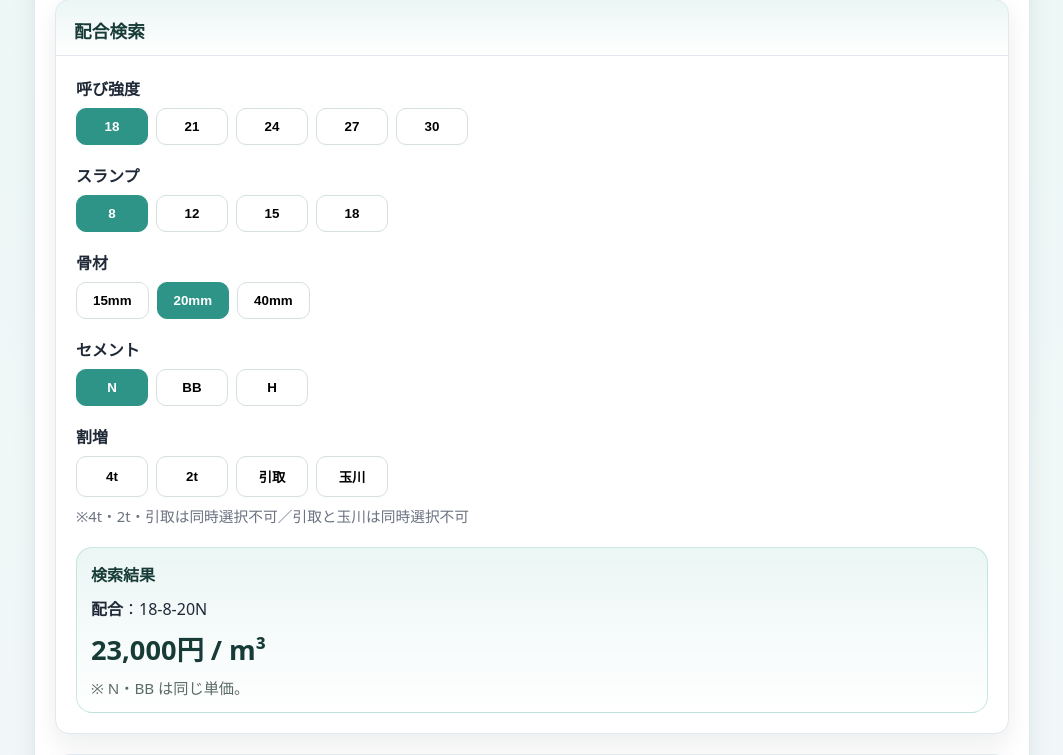
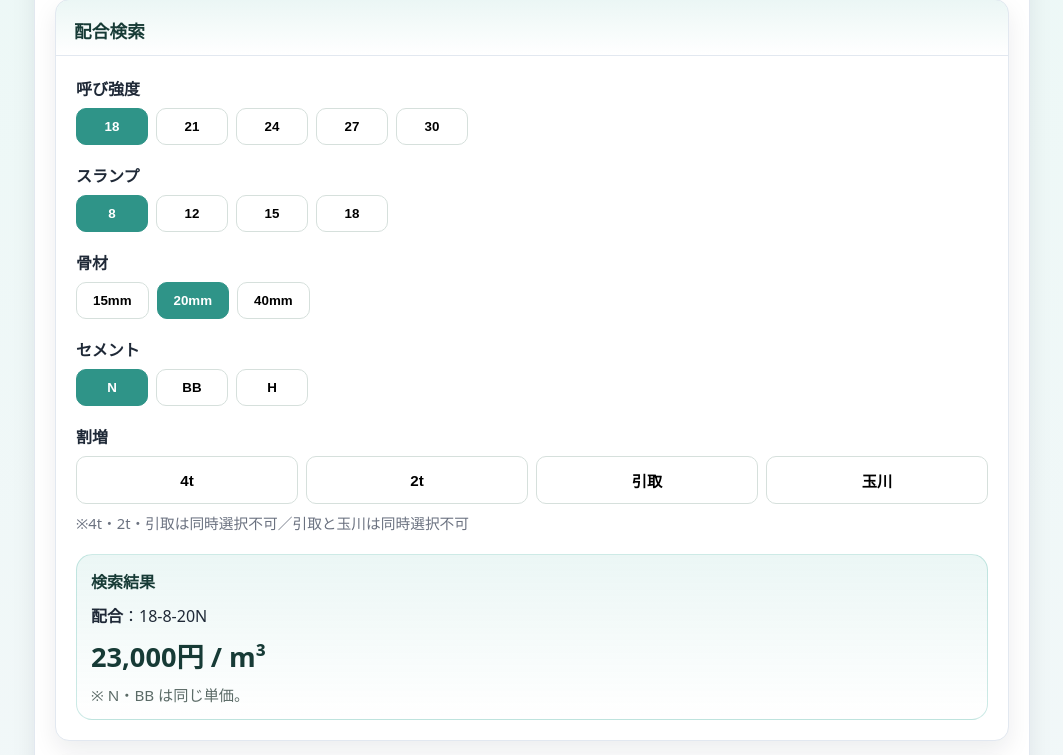
Before and after one commit to 2co2co0417/imabari-namacon-portal, a Python web app: template templates/price.html in a window 1280 px wide. Shown: the part 207-962 px from the top of the page, without its empty margins (108-1171 px from the left). Run offline with Jinja, Linux system fonts and the light colour scheme; the template is opened without the code that fills it, so the values that code supplies are empty.

Commit message:
割増は1列で

```diff
--- a/static/css/style.css
+++ b/static/css/style.css
@@ -1060,3 +1060,17 @@ textarea:focus {
   border-color: #3BAA9C;
   box-shadow: 0 0 0 3px rgba(59,170,156,0.15);
 }
+/* 割増ボタンはスマホでも1行4列固定 */
+#extraButtons{
+  display: grid;
+  grid-template-columns: repeat(4, minmax(0, 1fr));
+  gap: 8px;
+}
+
+#extraButtons button{
+  width: 100%;
+  min-width: 0;
+  padding: 12px 4px;
+  white-space: nowrap;
+  font-size: 0.95rem;
+}
```
